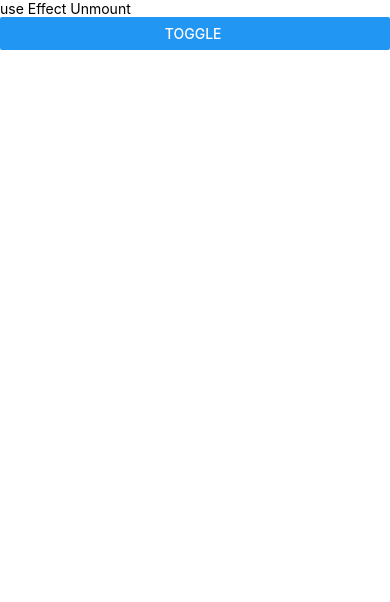
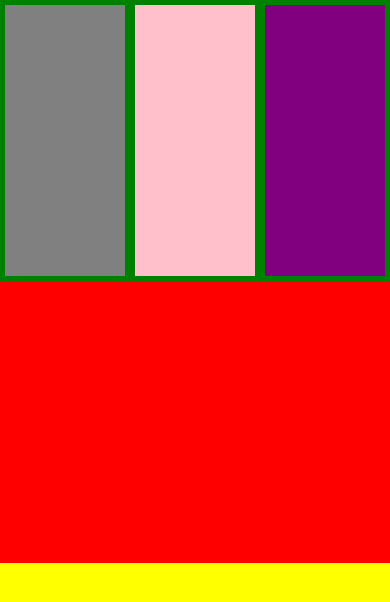
Before and after one commit to deep1524/ReactNative, a React Native app: screen / in a window 390 px wide. Shown: the top 602 px of the page. Built offline with nearby package versions, Linux system fonts and the light colour scheme.

Commit message:
responsive layout

```diff
--- a/App.js
+++ b/App.js
@@ -18,11 +18,12 @@ import Classcomponents from './components/Classcomponents';
 import Use_effect from './components/Use_effect';
 import Show_Hide_Components from './components/Show_Hide_Components';
 import Unmount from './components/useEffect_unmount_life_cycle';
+import Responsive_Layout from './components/Responsive_Layout';
 
 function App() {
   return (
     <>
-          {/* <Basic />
+           {/* <Basic />
        <User/>
       <Custom />
        <MakeGrid />
@@ -30,8 +31,9 @@ function App() {
        <Section_List/>
        <Classcomponents/>
       <Use_effect/>
-      <Show_Hide_Components/> */}
-      <Unmount/>
+      <Show_Hide_Components/>
+      <Unmount/> */}
+      <Responsive_Layout/>
     </>
   );
 }
--- /dev/null
+++ b/components/Responsive_Layout.jsx
@@ -0,0 +1,52 @@
+import React from 'react';
+import {StyleSheet, Text, View} from 'react-native';
+
+const Responsive_Layout = () => {
+  return (
+    <View style={style.main}>
+      <View style={style.box1}>
+        <View style={style.box1in1}></View>
+        <View style={style.box1in2}></View>
+        <View style={style.box1in3}></View>
+      </View>
+      <View style={style.box2}></View>
+      <View style={style.box3}></View>
+    </View>
+  );
+};
+const style = StyleSheet.create({
+  main: {
+    flex: 1,
+    // flexDirection:"row"
+  },
+  box1: {
+    backgroundColor: 'green',
+    flex: 1,
+    flexDirection:"row"
+  },
+  box2: {
+    backgroundColor: 'red',
+    flex: 1,
+  },
+  box3: {
+    backgroundColor: 'yellow',
+    flex: 1,
+  },
+  box1in1:{
+    backgroundColor: 'grey',
+    flex: 1,
+    margin:5
+  },
+  box1in2:{
+    backgroundColor: 'pink',
+    flex: 1,
+    margin:5
+  },
+  box1in3:{
+    backgroundColor: 'purple',
+    flex: 1,
+    margin:5
+  }
+});
+
+export default Responsive_Layout;
```
